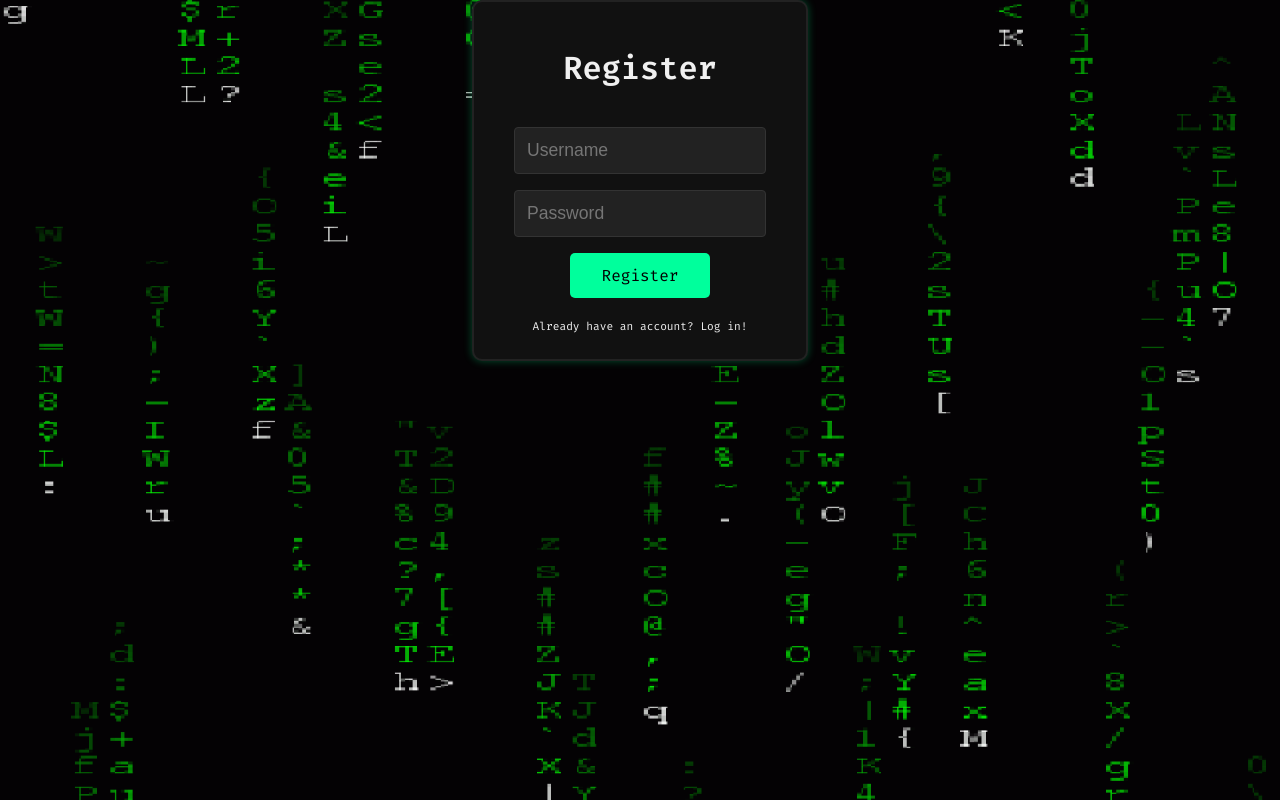
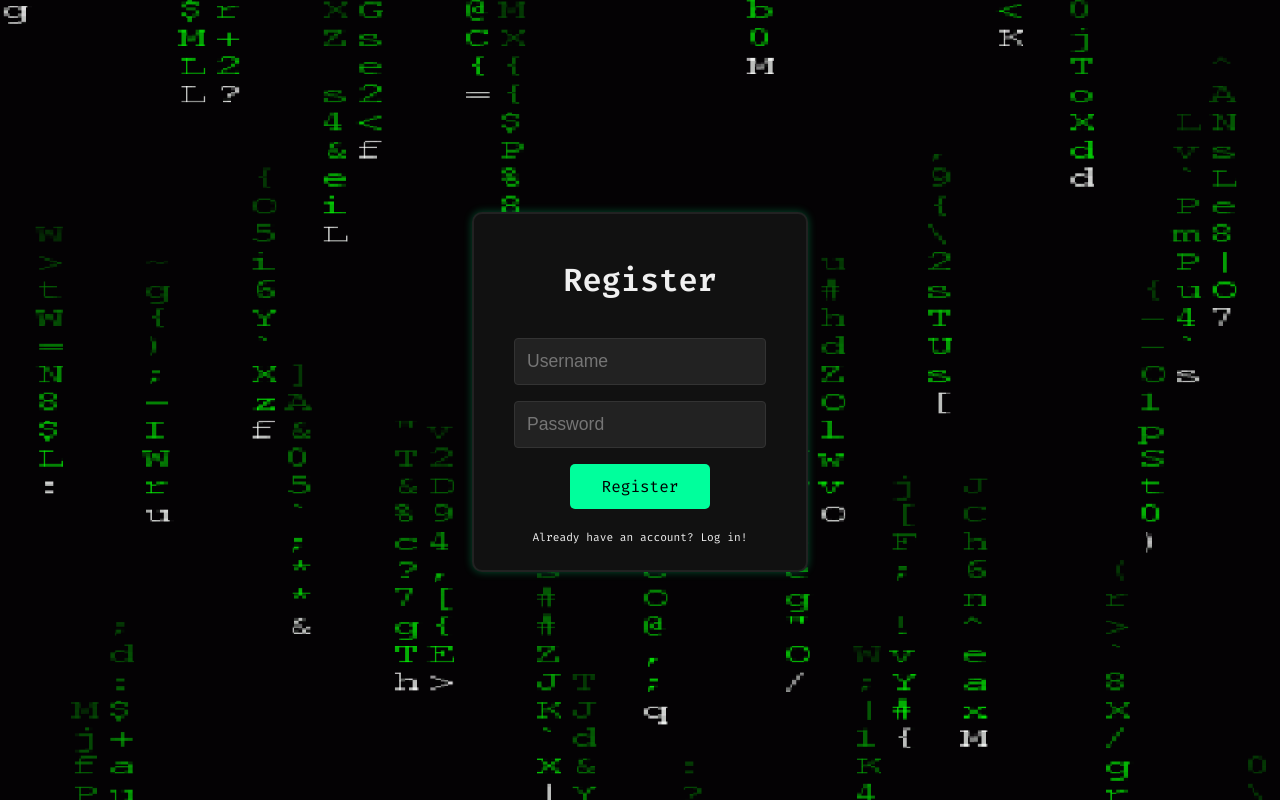
Before and after one commit to FerRojasChoco/chatroom_project, a Flask app: page /auth/register in a window 1280 px wide. Run offline with Flask 3, Linux system fonts and the light colour scheme; some libraries are stand-ins or nearby versions.

Commit message:
centered the html thingys

```diff
--- a/static/css/style.css
+++ b/static/css/style.css
@@ -53,6 +53,15 @@
   display: flex;
   align-items: center;
   justify-content: center;
+}
+
+#centering_using_grid {
+  display: flex;
+  justify-content: center;
+  align-items: center;
+  min-height: 100vh; /* Full viewport height */
+  width: 100%;
+  padding: 2rem;
 }
 
 /* Panels and Boxes */
```
